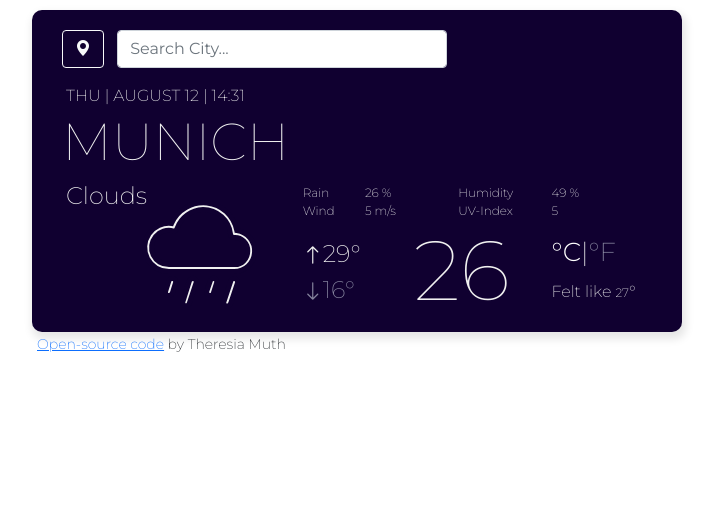
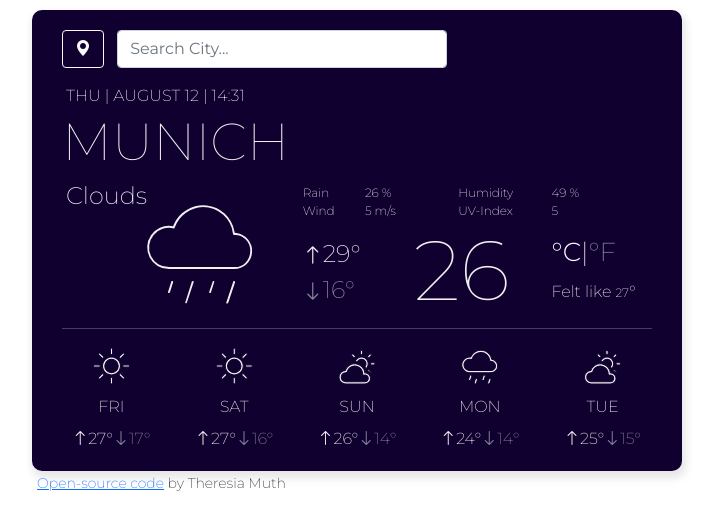
Before and after one commit to TheresiaMuth/weather-react, a React (Create React App) app: page / in a window 1280 px wide. Shown: the top 530 px of the page, without its empty margins (283-1000 px from the left). Built offline with nearby package versions, Linux system fonts and the light colour scheme.

Commit message:
Add Forecast html and css

```diff
--- a/src/App.js
+++ b/src/App.js
@@ -10,6 +10,7 @@ function App() {
       <div className="box">
         <Header />
         <WeatherToday />
+        <hr />
         <Forecast />
       </div>
       <Footer />
--- a/src/components/forecast/Forecast.css
+++ b/src/components/forecast/Forecast.css
@@ -0,0 +1,19 @@
+#forecast-card {
+  padding-left: 8px;
+  padding-right: 8px;
+}
+
+.card {
+  background: none;
+  border: none;
+}
+
+.card-body {
+  padding: 0px;
+}
+
+.card-title {
+  font-size: 36px;
+  padding-bottom: 3px;
+  -webkit-text-stroke: 1px rgb(16, 0, 48);
+}
--- a/src/components/forecast/Forecast.js
+++ b/src/components/forecast/Forecast.js
@@ -1,6 +1,40 @@
 import React from "react";
+import ForecastCard from "./ForecastCard";
 import "./Forecast.css";
 
 export default function Forecast() {
-  return <div></div>;
+  return (
+    <div className="row">
+      <ForecastCard
+        day="FRI"
+        tempmax="27"
+        tempmin="17"
+        icon="bi bi-brightness-high"
+      />
+      <ForecastCard
+        day="SAT"
+        tempmax="27"
+        tempmin="16"
+        icon="bi bi-brightness-high"
+      />
+      <ForecastCard
+        day="SUN"
+        tempmax="26"
+        tempmin="14"
+        icon="bi bi-cloud-sun"
+      />
+      <ForecastCard
+        day="MON"
+        tempmax="24"
+        tempmin="14"
+        icon="bi bi-cloud-drizzle"
+      />
+      <ForecastCard
+        day="TUE"
+        tempmax="25"
+        tempmin="15"
+        icon="bi bi-cloud-sun"
+      />
+    </div>
+  );
 }
--- /dev/null
+++ b/src/components/forecast/ForecastCard.js
@@ -0,0 +1,26 @@
+import React from "react";
+
+export default function ForecastCard(props) {
+  return (
+    <div class="col" id="forecast-card">
+      <div class="card text-center">
+        <div class="card-body">
+          <h5 class="card-title">
+            <i class={props.icon}></i>
+          </h5>
+          <p class="card-subtitle mb-2">{props.day}</p>
+          <p class="card-text">
+            <span class="col temp-max">
+              <i class="bi bi-arrow-up"></i>
+              <span class="temp">{props.tempmax}</span>°
+            </span>
+            <span class="col temp-min">
+              <i class="bi bi-arrow-down"></i>
+              <span class="temp">{props.tempmin}</span>°
+            </span>
+          </p>
+        </div>
+      </div>
+    </div>
+  );
+}
```
Also changed, not shown: src/components/WeatherIconMap.js (added, +20 -0 lines).
